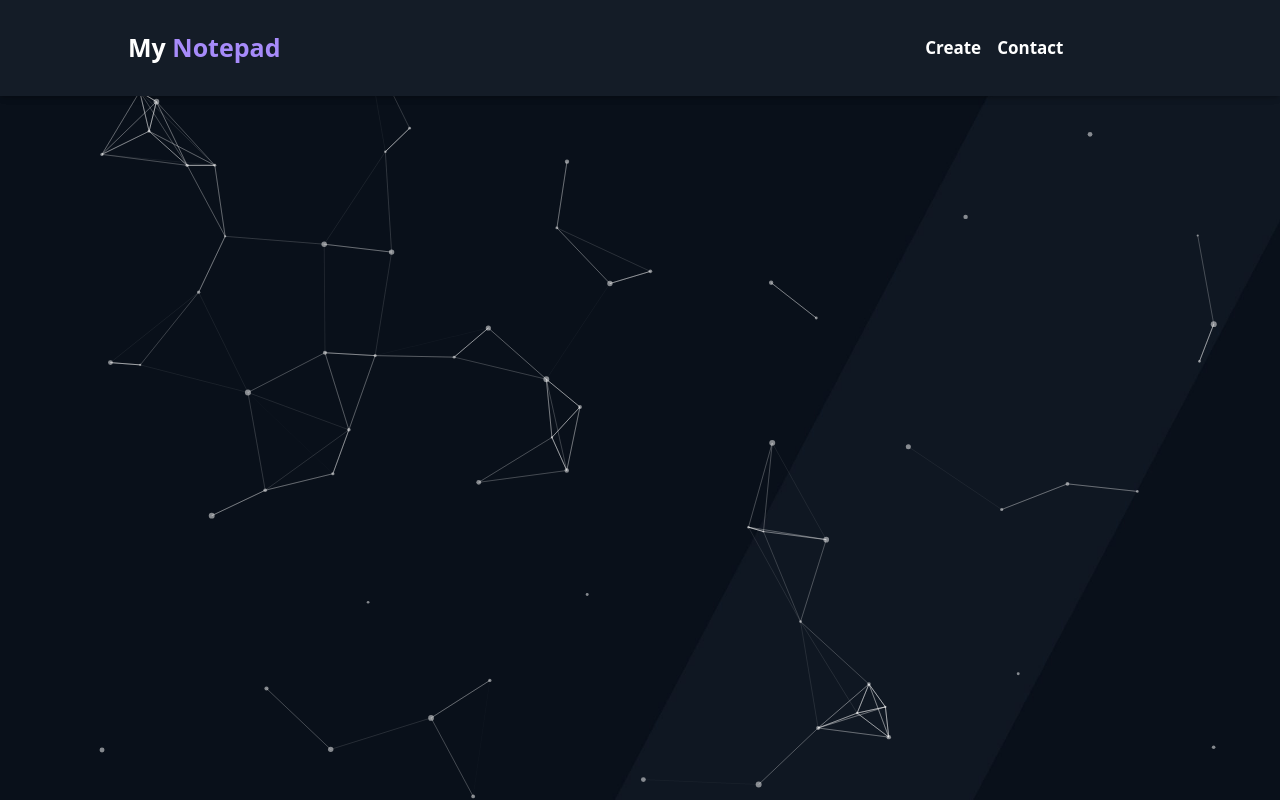
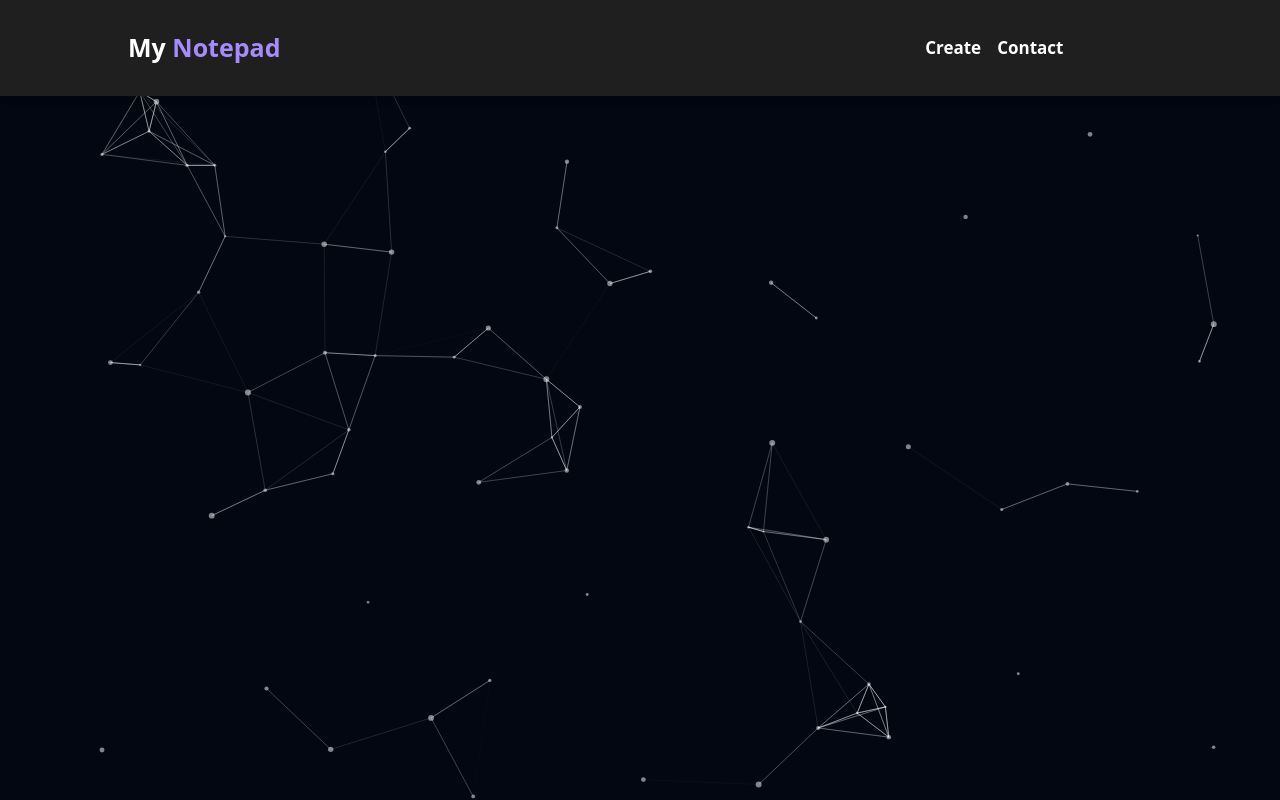
Before and after one commit to eycis/my-notepad, a Next.js app: page / in a window 1280 px wide. Shown: the top 800 px of the page. Built offline with nearby package versions, Linux system fonts and the light colour scheme.

Commit message:
UI update

```diff
--- a/components/Body.tsx
+++ b/components/Body.tsx
@@ -38,7 +38,7 @@ const Body = () => {
   };
 
   return (
-    <div className="h-[90vh] bg-[url('/images/banner.jpg')] mt-[10vh] bg-cover bg-center">
+    <div className="h-[90vh] bg-gray-950 mt-[10vh] bg-cover bg-center">
       <Particle />
       <Nav openNav={() => {}} addNote={() => setIsModalOpen(true)} />
       <div className="w-[80%] grid-cols-1 mx-auto grid lg:grid-cols-5 gap-[1rem]  lg:h-[50%] items-center">
--- a/components/Nav.tsx
+++ b/components/Nav.tsx
@@ -8,7 +8,7 @@ interface Props {
 
 const Nav = ({ openNav, addNote }: Props) => {
   return (
-    <div className="w-[100%] fixed z-[10000] top-0 h-[12vh] bg-[#141c27] shadow-md">
+    <div className="w-[100%] fixed z-[10000] top-0 h-[12vh] bg-[#201f20] shadow-md">
       <div className="flex items-center justify-between w-[80%] mx-auto h-[100%]">
         <h1 className="flex-[0.8] cursor-pointer text-[25px] text-white font-bold">
           My <span className="text-violet-400">Notepad</span>
```
